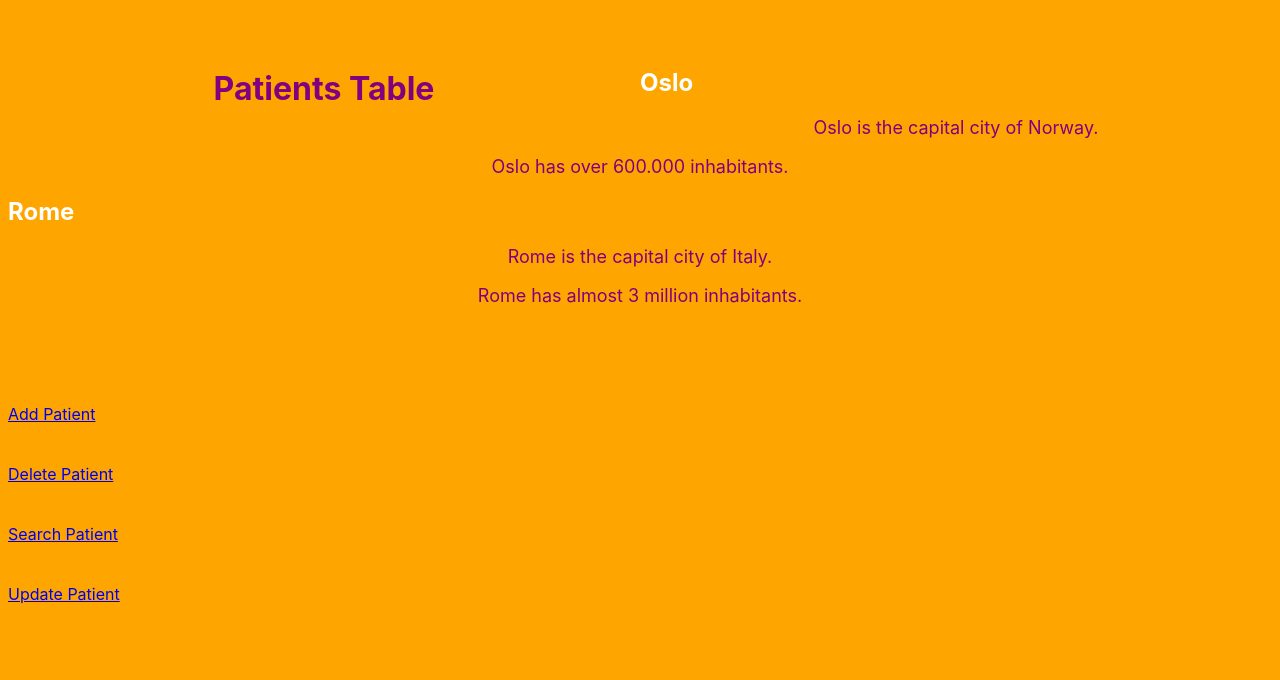
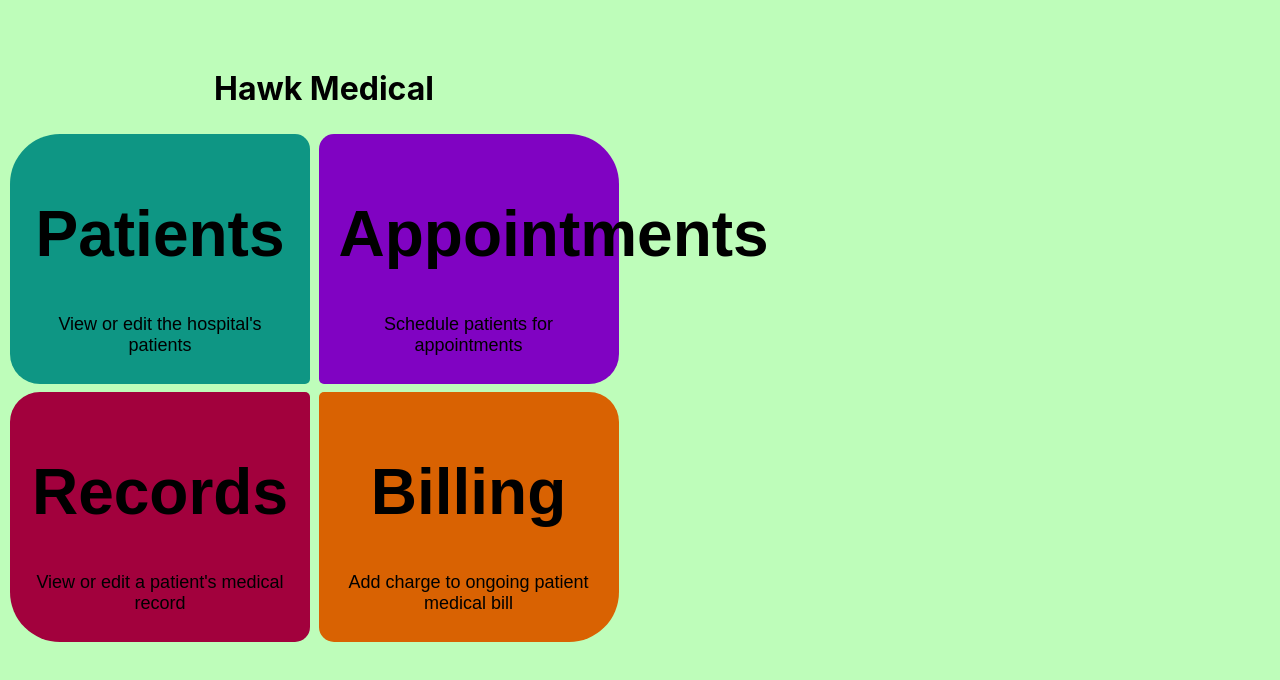
Before and after one commit to Abdullah-Alshamrani/FinalProject-, a plain HTML site: page HTML/PAHome.html in a window 1280 px wide. Drawn offline with Linux system fonts and the light colour scheme.

Commit message:
Update PAHome.html

```diff
--- a/HTML/PAHome.html
+++ b/HTML/PAHome.html
@@ -3,55 +3,98 @@
 <BR><BR>
 <style>
 body {
-            background-color: orange; /* Set background color to orange */
+            background-color: #befdba; /* Set background color to orange */
             color: white; /* Set text color to white for contrast */
             font-family: Arial, sans-serif; /* Set font for the page */
+        }
+        /* Style for buttons */
+        .button {
+          border: none;
+          color: white;
+          padding: 15px 32px;
+          text-align: center;
+          text-decoration: none;
+          display: inline-block;
+          font-size: 32px;
+          margin: 4px 2px;
+          cursor: pointer;
+        }
+        /* Style for rounded corners for buttons */
+        #roundCornersTL {
+          border-radius: 50px 15px 5px 30px; /*top left, top right, bottom right, bottom left*/
+          background: #0e9684;
+          padding: 20px;
+          width: 300px;
+          height: 250px;
+        }
+        #roundCornersTR {
+          border-radius: 15px 50px 30px 5px; /*top left, top right, bottom right, bottom left*/
+          background: #8003c2;
+          padding: 20px;
+          width: 300px;
+          height: 250px;
+        }
+        #roundCornersBL {
+          border-radius: 30px 5px 15px 50px; /*top left, top right, bottom right, bottom left*/
+          background: #a2013d;
+          padding: 20px;
+          width: 300px;
+          height: 250px;
+        }
+        #roundCornersBR {
+          border-radius: 5px 30px 50px 15px; /*top left, top right, bottom right, bottom left*/
+          background: #d96202;
+          padding: 20px;
+          width: 300px;
+          height: 250px;
         }
 
         /* Style for the header */
         h1 {
             text-align: center;
-            color: purple; /* Set header text color to purple */
+            color: black; /* Set header text color to purple */
         }
 
         /* Style for a paragraph */
         p {
             text-align: center;
             font-size: 18px;
-            color: purple; /* Set paragraph text color to purple */
+            color: black; /* Set paragraph text color to purple */
         }
 .Patients div {
   width:50%;
-  float:left;
+    float: unset;
 }
 </style>
 <div class="Patients">
     <div>
-      <h1>Patients Table</h1>
+      <h1>Hawk Medical</h1>
     </div>
 </div>
 
+<button class="button TL" id="roundCornersTL" onclick="window.location.href='PAPatients.html'">
+    <h1>Patients</h1>
+    <p>View or edit the hospital's patients</p>
+</button>
 
-    <div>
-      <h2>Oslo</h2>
-      <p>Oslo is the capital city of Norway.</p>
-      <p>Oslo has over 600.000 inhabitants.</p>
-    </div>
+<button class="button TR" id="roundCornersTR" onclick="window.location.href='PAAppointments.html'">
+    <h1>Appointments</h1>
+    <p>Schedule patients for appointments</p>
+</button>
 
-    <div>
-      <h2>Rome</h2>
-      <p>Rome is the capital city of Italy.</p>
-      <p>Rome has almost 3 million inhabitants.</p>
-    </div>
+<BR>
 
-<BR><BR>
-<FORM NAME="home" ACTION="http://localhost:3000/home" METHOD="post">
+<button class="button BL" id="roundCornersBL" onclick="window.location.href='PARecords.html'">
+    <h1>Records</h1>
+    <p>View or edit a patient's medical record</p>
+</button>
 
-<BR><BR><a href=http://localhost:3000/PAAdd>Add Patient</a><BR><BR><BR>
-    <a href=http://localhost:3000/PADelete>Delete Patient</a><BR><BR><BR>
-<a href=http://localhost:3000/PASearch>Search Patient</a><BR><BR><BR>
-<a href=http://localhost:3000/PAUpdate>Update Patient</a>
+<button class="button BR" id="roundCornersBR" onclick="window.location.href='PABilling.html'">
+    <h1>Billing</h1>
+    <p>Add charge to ongoing patient medical bill</p>
+</button>
 
+<FORM NAME="home" ACTION="http://localhost:3000/PAhome" METHOD="post">
 </FORM>
 </body>
 </html>
```
